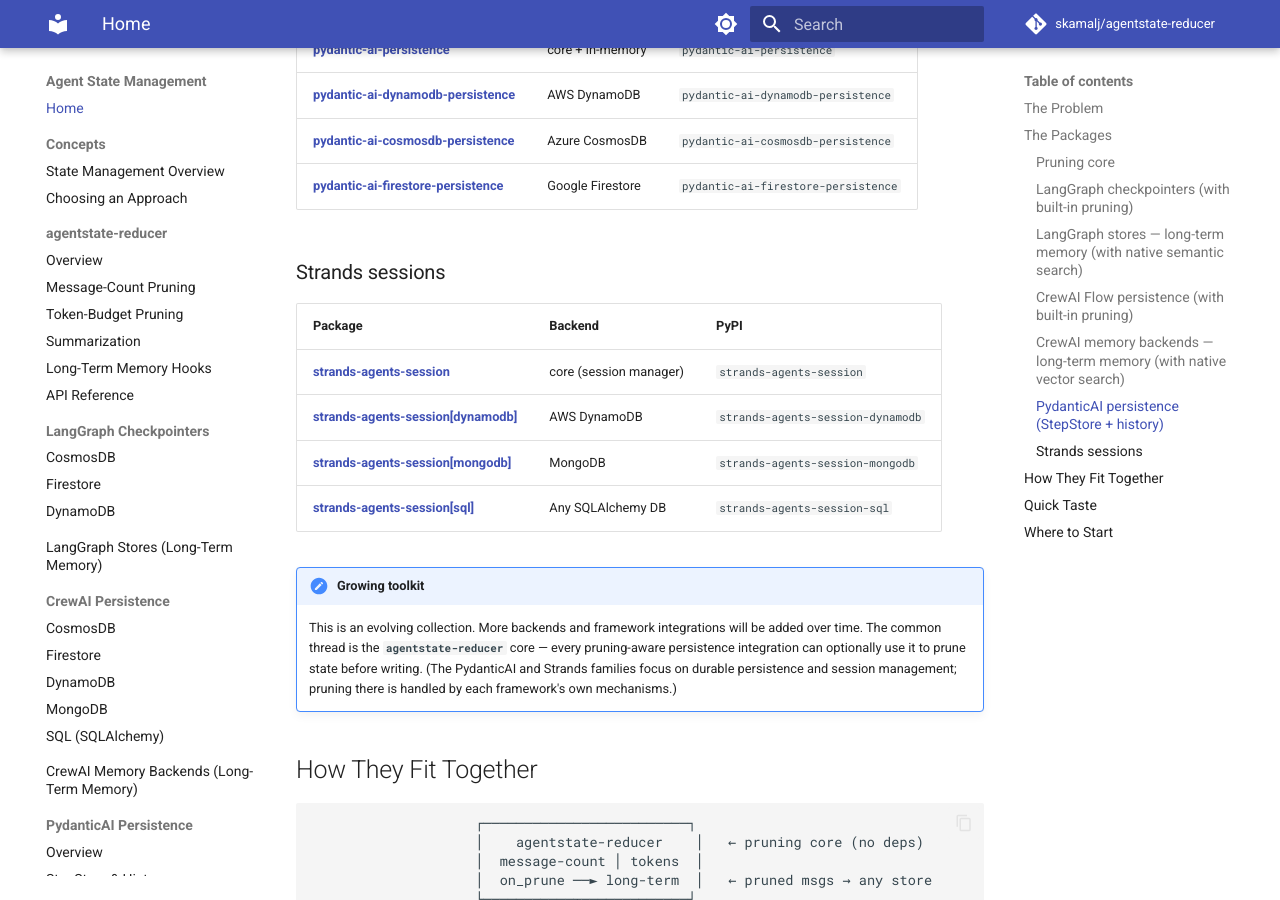
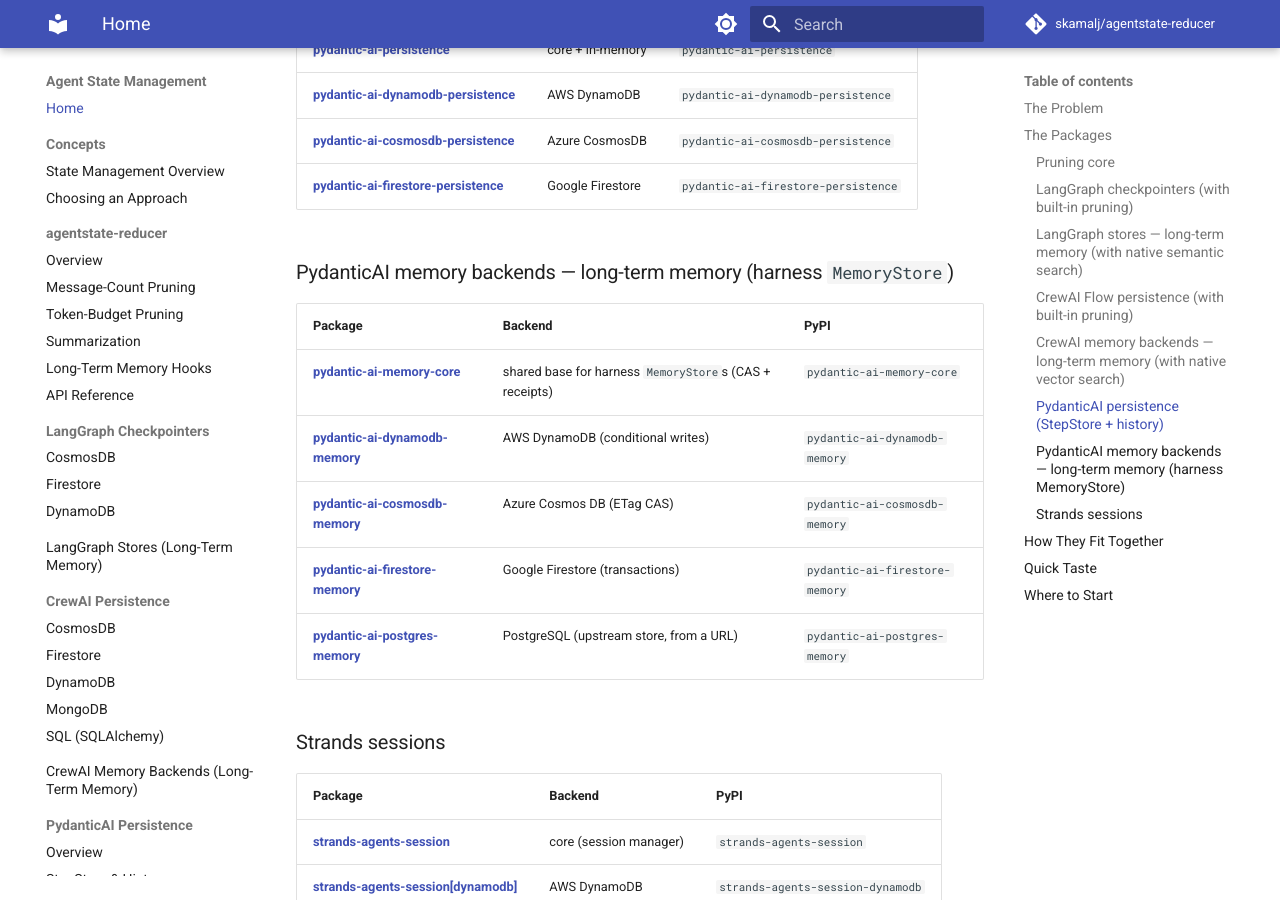
Before and after one commit to skamalj/agentstate-reducer, an MkDocs documentation site: the page built from docs/index.md, in a window 1280 px wide and 900 px high, scrolled down 2542 px. Built offline with MkDocs 1.6.1 and Material for MkDocs 9.7.7, drawn with Linux system fonts in a browser that asks for light colours; comment, search, counter and statistics services are not loaded.

Commit message:
docs: PydanticAI Memory Backends page (harness MemoryStore family) + home table
Co-Authored-By: Claude Fable 5.1 <noreply@anthropic.com>

```diff
--- a/docs/index.md
+++ b/docs/index.md
@@ -71,6 +71,16 @@ This toolkit solves both: **pruning** (keep history lean) and **persistence** (s
 | **[pydantic-ai-dynamodb-persistence](pydantic-ai/dynamodb.md)** | AWS DynamoDB | `pydantic-ai-dynamodb-persistence` |
 | **[pydantic-ai-cosmosdb-persistence](pydantic-ai/cosmosdb.md)** | Azure CosmosDB | `pydantic-ai-cosmosdb-persistence` |
 | **[pydantic-ai-firestore-persistence](pydantic-ai/firestore.md)** | Google Firestore | `pydantic-ai-firestore-persistence` |
+
+### PydanticAI memory backends — long-term memory (harness `MemoryStore`)
+
+| Package | Backend | PyPI |
+|---|---|---|
+| **[pydantic-ai-memory-core](pydantic-ai/memory.md)** | shared base for harness `MemoryStore`s (CAS + receipts) | `pydantic-ai-memory-core` |
+| **[pydantic-ai-dynamodb-memory](pydantic-ai/memory.md)** | AWS DynamoDB (conditional writes) | `pydantic-ai-dynamodb-memory` |
+| **[pydantic-ai-cosmosdb-memory](pydantic-ai/memory.md)** | Azure Cosmos DB (ETag CAS) | `pydantic-ai-cosmosdb-memory` |
+| **[pydantic-ai-firestore-memory](pydantic-ai/memory.md)** | Google Firestore (transactions) | `pydantic-ai-firestore-memory` |
+| **[pydantic-ai-postgres-memory](pydantic-ai/memory.md)** | PostgreSQL (upstream store, from a URL) | `pydantic-ai-postgres-memory` |
 
 ### Strands sessions
 
--- a/mkdocs.yml
+++ b/mkdocs.yml
@@ -72,6 +72,7 @@ nav:
       - DynamoDB: pydantic-ai/dynamodb.md
       - CosmosDB: pydantic-ai/cosmosdb.md
       - Firestore: pydantic-ai/firestore.md
+  - PydanticAI Memory Backends (Long-Term Memory): pydantic-ai/memory.md
   - Strands Sessions:
       - Overview: strands/index.md
       - Concepts:
```
Also changed, not shown: docs/pydantic-ai/memory.md (added, +102 -0 lines).
